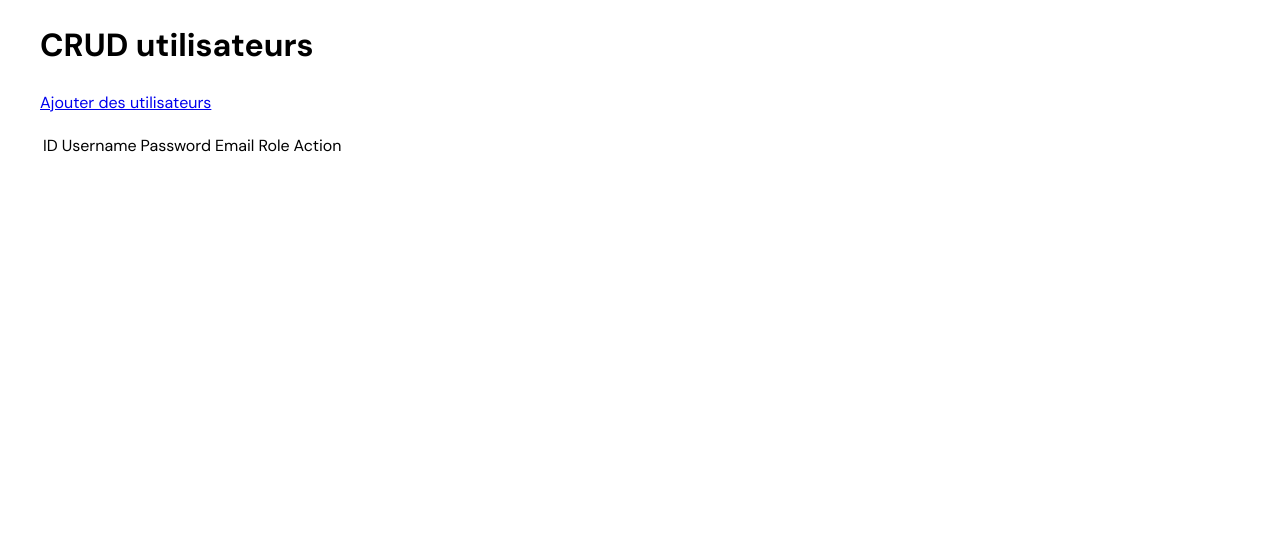
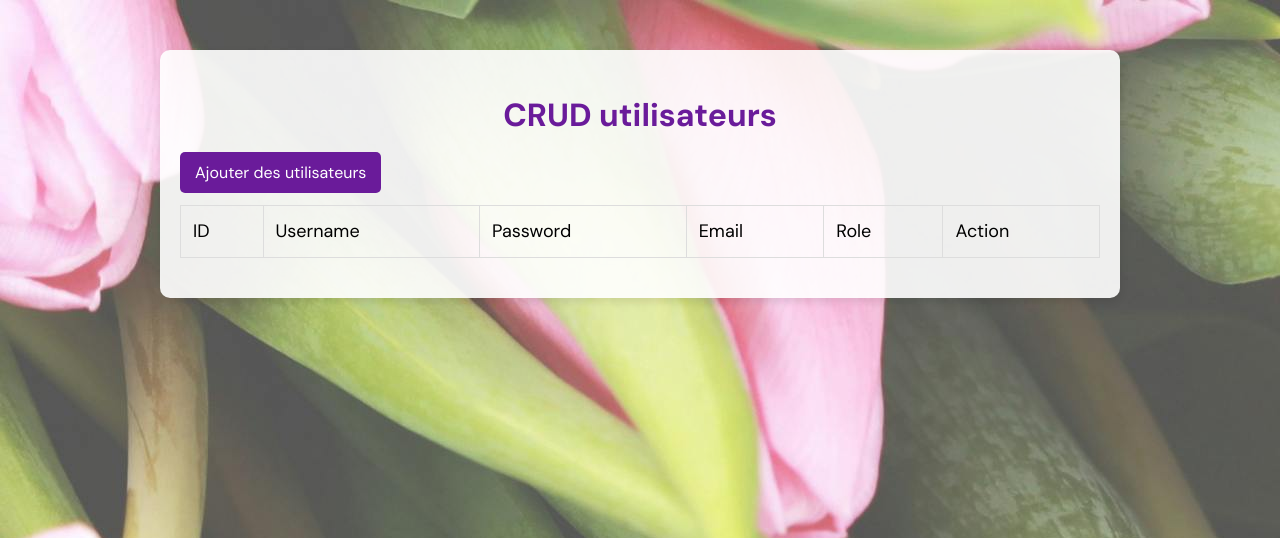
Before and after one commit to AndreaPastourel/tulipe, a PHP site: page /crud/user/crudUser.php in a window 1280 px wide. Shown: the top 538 px of the page. Run offline with PHP 8.4, Linux system fonts and the light colour scheme; data that the repository does not hold is empty.

Commit message:
style crud

```diff
--- a/crud/user/crudUser.php
+++ b/crud/user/crudUser.php
@@ -23,7 +23,7 @@
 <html>
 
 
-<body >
+<body background="/tulipe/img/wallpaper-tulipe.jpg">
 
     <div class="crud">
     <h1>CRUD utilisateurs</h1>
--- a/css/style.css
+++ b/css/style.css
@@ -139,3 +139,64 @@
     color: #6658d3;
     text-decoration: none;
 }
+
+
+
+
+.crud {
+    background-color: rgba(255, 255, 255, 0.9); /* Semi-transparent background */
+    width: 80%;
+    margin: 50px auto;
+    padding: 20px;
+    border-radius: 10px;
+    box-shadow: 0 4px 8px rgba(0, 0, 0, 0.1);
+}
+
+.crud h1 {
+    text-align: center;
+    color: #6a1b9a; /* Corresponding to a purple theme */
+}
+
+.crud p a {
+    text-decoration: none;
+    background-color: #6a1b9a;
+    color: white;
+    padding: 10px 15px;
+    border-radius: 5px;
+    transition: background-color 0.3s ease;
+}
+
+.crud p a:hover {
+    background-color: #4a148c;
+}
+
+.crud table {
+    width: 100%;
+    border-collapse: collapse;
+    margin: 20px 0;
+    font-size: 18px;
+    text-align: left;
+}
+
+.crud table, th, td {
+    border: 1px solid #ddd;
+    padding: 12px;
+}
+
+.crud th {
+    background-color: #6a1b9a;
+    color: white;
+}
+
+.crud tr:nth-child(even) {
+    background-color: #f2f2f2;
+}
+
+.crud td a {
+    color: #6a1b9a;
+    text-decoration: none;
+}
+
+.crud td a:hover {
+    text-decoration: underline;
+}
```
